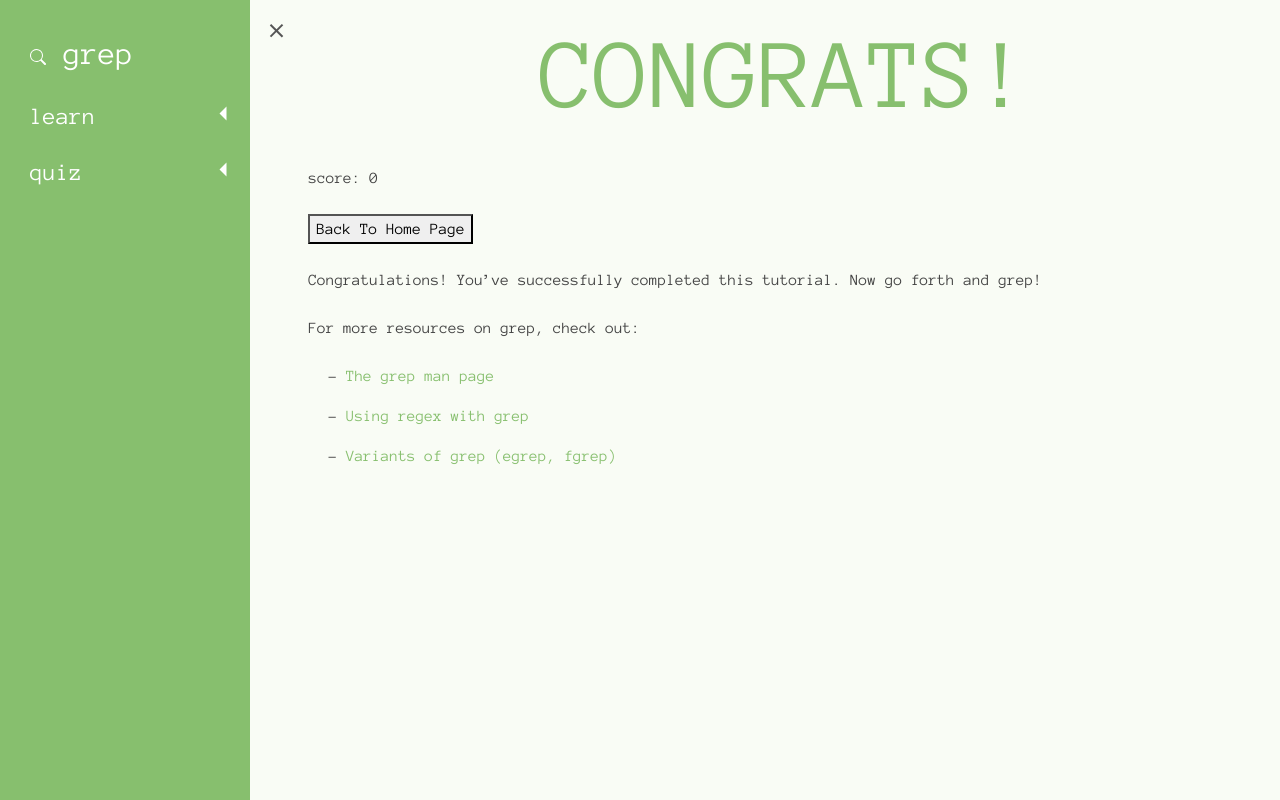
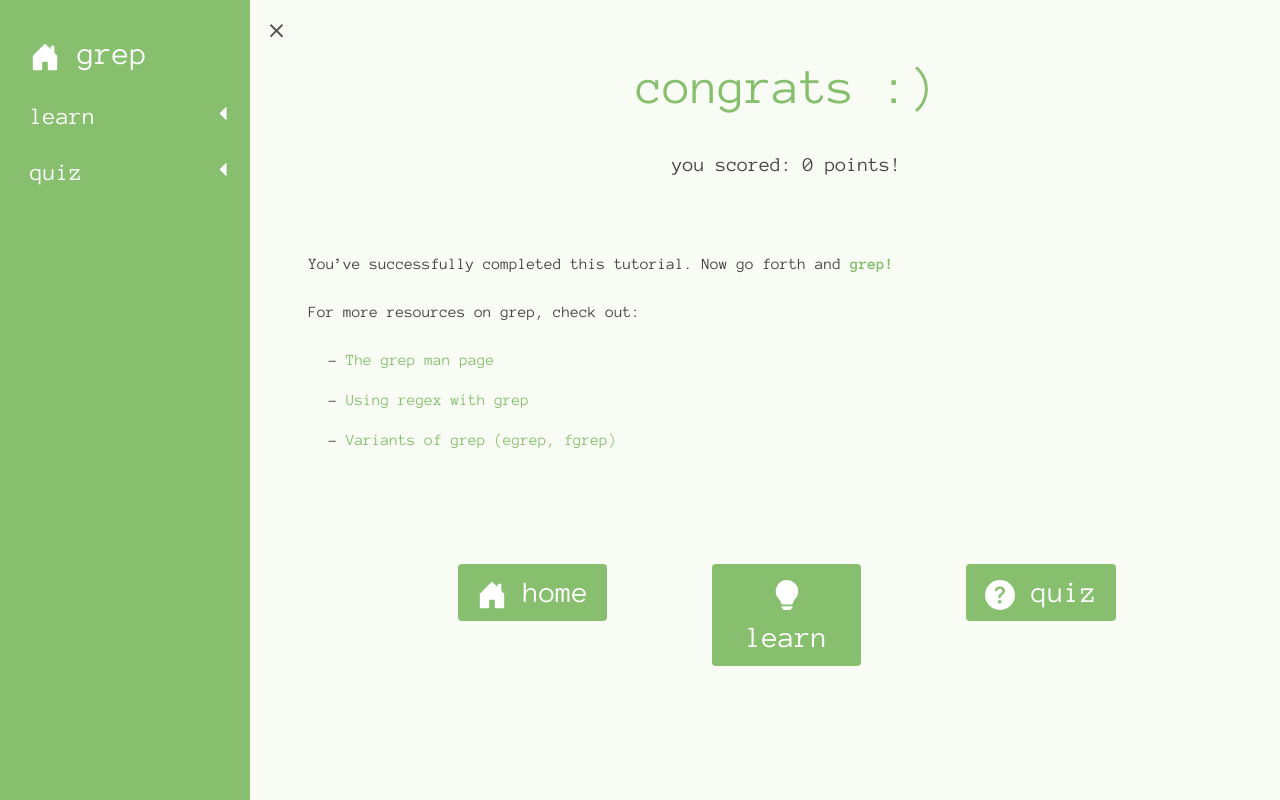
Before and after one commit to janniezhong/4170final, a Flask app: page /result in a window 1280 px wide. Run offline with Flask 2, Linux system fonts and the light colour scheme; some libraries are stand-ins or nearby versions.

Commit message:
last ui + bugs fix touchups

```diff
--- a/static/main.css
+++ b/static/main.css
@@ -4,9 +4,15 @@ body {
     font-family: 'Anonymous Pro', monospace;
 }
 #cong{
-  font-size: 100px;
+  font-size: 50px;
   color:#87bf6eff;
   text-align: center;
+  margin-top: 50px;
+}
+.subtitle{
+  font-size: 20px;
+  text-align: center;
+  margin-top: 25px;
 }
 .link{
   padding-left:20px;
@@ -250,6 +256,28 @@ a[data-toggle="collapse"] {
     text-align:left
   }
 
+  #leftIcon{
+    padding-right:40px;
+    text-align:right;
+  }
+
+  #rightIcon{
+    padding-left:40px;
+    text-align:left
+  }
+
+  #rLeftIcon{
+    text-align:right;
+  }
+
+  #rMiddleIcon{
+    text-align:center;
+  }
+
+  #rRightIcon{
+    text-align:left;
+  }
+
   .navbutton{
     height:125px;
     width: 125px;
@@ -274,7 +302,7 @@ a[data-toggle="collapse"] {
     height: 140px;
   }
 
-  #bottom_next{
+  .bottom_next{
     background-color: #87bf6eff;
     color: white;
     border: transparent
@@ -334,3 +362,37 @@ a[data-toggle="collapse"] {
     word-wrap: break-word;
     width:auto;
   }
+  .result_buttons{
+    width:50%;
+    background-color: #87bf6eff;
+    fill: white;
+    color: white;
+    border: transparent;
+    font-size: 30px;
+  }
+
+#modal-button{
+    visibility: visible;
+}
+.modal{
+    position: fixed;
+    /* margin: auto; */
+    width: 100%;
+    height: 100%;
+    overflow: auto;
+    background-color: rgb(0,0,0);
+    background-color: rgba(0,0,0,0.4);
+} */
+
+.modal.active{
+    visibility:visible;
+}
+.modal-dialog {
+    position: absolute;
+    top: 100px;
+    right:0px;
+    bottom: 0;
+    left: 0;
+    overflow: auto;
+    overflow-y: auto;
+  }
--- a/static/quiz.js
+++ b/static/quiz.js
@@ -254,4 +254,10 @@ $(document).ready(function () {
             term.write(e.key);
         }
     });
+
+    $(".bottom_next").click(function(event){
+        window.location.href=getNextPage(qidNum)
+    });
+
+
 });
--- a/static/result.js
+++ b/static/result.js
@@ -37,5 +37,5 @@ $(document).ready(function(){
     // term.write("\r\n         - the grep man page")
     // term.write("\r\n         - using regex with grep")
     // term.write("\r\n         - variants of grep (egrep, fgrep)")
-    $("#score").append( score.toString() );
+    $("#score").append(score.toString());
 })
--- a/templates/layout.html
+++ b/templates/layout.html
@@ -52,8 +52,8 @@
     <nav id="sidebar">
       <div class="sidebar-header">
         <a href="/">
-          <svg xmlns="http://www.w3.org/2000/svg" width="16" height="16" fill="currentColor" class="bi bi-search" viewBox="0 0 16 16">
-            <path d="M11.742 10.344a6.5 6.5 0 1 0-1.397 1.398h-.001c.03.04.062.078.098.115l3.85 3.85a1 1 0 0 0 1.415-1.414l-3.85-3.85a1.007 1.007 0 0 0-.115-.1zM12 6.5a5.5 5.5 0 1 1-11 0 5.5 5.5 0 0 1 11 0z"/>
+          <svg xmlns="http://www.w3.org/2000/svg" width="30" height="30" fill="currentColor" class="bi bi-house-door-fill" viewBox="0 0 16 16">
+            <path d="M6.5 14.5v-3.505c0-.245.25-.495.5-.495h2c.25 0 .5.25.5.5v3.5a.5.5 0 0 0 .5.5h4a.5.5 0 0 0 .5-.5v-7a.5.5 0 0 0-.146-.354L13 5.793V2.5a.5.5 0 0 0-.5-.5h-1a.5.5 0 0 0-.5.5v1.293L8.354 1.146a.5.5 0 0 0-.708 0l-6 6A.5.5 0 0 0 1.5 7.5v7a.5.5 0 0 0 .5.5h4a.5.5 0 0 0 .5-.5z"/>
           </svg>
           <span>grep</span>
         </a>
--- a/templates/quiz.html
+++ b/templates/quiz.html
@@ -38,7 +38,7 @@
 
   </div>
 
-  <button type = "button" class="btn" id="bottom_next"> next > </button>
+  <button type = "button" class="btn bottom_next"> next > </button>
 
 </div>
 
--- a/templates/result.html
+++ b/templates/result.html
@@ -11,17 +11,17 @@
 <div class="row">
 
 </div>
-<div id="cong"><p>CONGRATS!</p></div>
+<div id="cong">congrats :)</div>
 
-<div class="sub"><div id="score">score: </div>
-</br>
-<button class="b-home-page" onclick="window.location.href='http://127.0.0.1:5000';">
-    Back To Home Page
-  </button>
+<div class="subtitle"><span id="score"> you scored: </span> <span> points!</span>
 </div>
-</br>
-<div class="sub">Congratulations! You’ve successfully completed this tutorial. Now go forth and grep!</div>
-</br>
+<br>
+<br>
+<br>
+
+<div class="sub">You’ve successfully completed this tutorial. Now go forth and <span class='command'>grep!</span></div>
+<br>
+
 
 <div class="sub"> <div>For more resources on grep, check out:</div>
 </br>
@@ -31,10 +31,49 @@
 <p class="linkp"> - <a class="linka" href="https://linuxize.com/post/regular-expressions-in-grep/">Using regex with grep</a></p>
 <p class="linkp"> - <a class="linka" href="https://linuxhandbook.com/grep-egrep-fgrep/">Variants of grep (egrep, fgrep)</a></p>
 
-
-
-</div>
 </div>
 </div>
 
+
+<br>
+<br>
+<br>
+<br>
+
+<div class = "row">
+  <div class="col-md-4" id="rLeftIcon">
+    <button type = "button" class="btn result_buttons">
+
+    <!-- <img class="navbutton" width="30px" height="auto" id="learnicon" src="https://encrypted-tbn0.gstatic.com/images?q=tbn:ANd9GcTryyeigwa28XxMAu5NLEpkzXWXKGD2S9B4Cg&usqp=CAU" alt="learn image"> -->
+    <svg xmlns="http://www.w3.org/2000/svg" width="30" height="30" fill="currentColor" class="bi bi-house-door-fill" viewBox="0 0 16 16">
+      <path d="M6.5 14.5v-3.505c0-.245.25-.495.5-.495h2c.25 0 .5.25.5.5v3.5a.5.5 0 0 0 .5.5h4a.5.5 0 0 0 .5-.5v-7a.5.5 0 0 0-.146-.354L13 5.793V2.5a.5.5 0 0 0-.5-.5h-1a.5.5 0 0 0-.5.5v1.293L8.354 1.146a.5.5 0 0 0-.708 0l-6 6A.5.5 0 0 0 1.5 7.5v7a.5.5 0 0 0 .5.5h4a.5.5 0 0 0 .5-.5z"/>
+    </svg>
+    home
+    </button>
+  </div>
+
+  <div class="col-md-4" id="rMiddleIcon">
+    <button type = "button" class="btn result_buttons">
+
+    <!-- <img class="navbutton" width="30px" height="auto" id="learnicon" src="https://encrypted-tbn0.gstatic.com/images?q=tbn:ANd9GcTryyeigwa28XxMAu5NLEpkzXWXKGD2S9B4Cg&usqp=CAU" alt="learn image"> -->
+    <svg xmlns="http://www.w3.org/2000/svg" width="30" height="30" class="bi bi-lightbulb-fill" viewBox="0 0 16 16">
+        <path d="M2 6a6 6 0 1 1 10.174 4.31c-.203.196-.359.4-.453.619l-.762 1.769A.5.5 0 0 1 10.5 13h-5a.5.5 0 0 1-.46-.302l-.761-1.77a1.964 1.964 0 0 0-.453-.618A5.984 5.984 0 0 1 2 6zm3 8.5a.5.5 0 0 1 .5-.5h5a.5.5 0 0 1 0 1l-.224.447a1 1 0 0 1-.894.553H6.618a1 1 0 0 1-.894-.553L5.5 15a.5.5 0 0 1-.5-.5z"/>
+      </svg>
+    learn
+    </button>
+  </div>
+
+  <div class="col-md-4" id="rRightIcon" >
+    <button type = "button" class="btn result_buttons">
+    <!-- <img class="navbutton"  width="30px" height="auto" id="quizicon" src="https://www.pinclipart.com/picdir/big/65-653266_test-passed-icon-test-icon-clipart.png" alt="quiz icon"> -->
+    <svg xmlns="http://www.w3.org/2000/svg" width="30" height="30"class="bi bi-question-circle-fill" viewBox="0 0 16 16">
+        <path d="M16 8A8 8 0 1 1 0 8a8 8 0 0 1 16 0zM5.496 6.033h.825c.138 0 .248-.113.266-.25.09-.656.54-1.134 1.342-1.134.686 0 1.314.343 1.314 1.168 0 .635-.374.927-.965 1.371-.673.489-1.206 1.06-1.168 1.987l.003.217a.25.25 0 0 0 .25.246h.811a.25.25 0 0 0 .25-.25v-.105c0-.718.273-.927 1.01-1.486.609-.463 1.244-.977 1.244-2.056 0-1.511-1.276-2.241-2.673-2.241-1.267 0-2.655.59-2.75 2.286a.237.237 0 0 0 .241.247zm2.325 6.443c.61 0 1.029-.394 1.029-.927 0-.552-.42-.94-1.029-.94-.584 0-1.009.388-1.009.94 0 .533.425.927 1.01.927z"/>
+      </svg>
+      quiz
+
+    </button>
+  </div>
+
+  </div>
+
 {% endblock %}
```
Also changed, not shown: static/learn.js (+34 -14 lines), templates/learn.html (+26 -1 lines).
